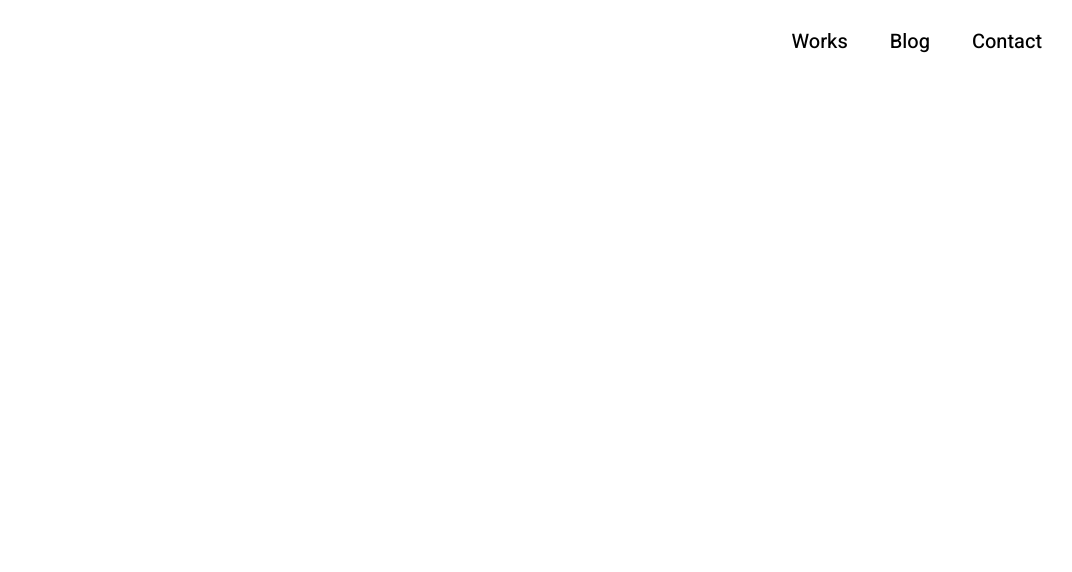
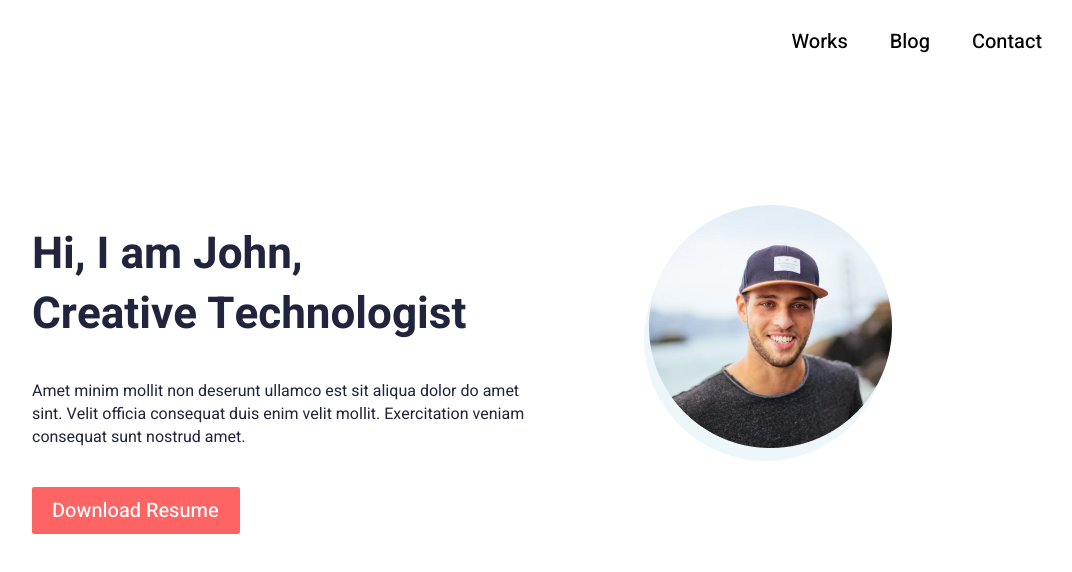
Before and after one commit to victorfilyk/personal-blog, a website: page app/index.html in a window 1280 px wide. Shown: the whole page, without its empty margins (178-1250 px from the left). Drawn offline with Linux system fonts and the light colour scheme.

Commit message:
About section for desktop done

```diff
--- a/app/index.html
+++ b/app/index.html
@@ -1,24 +1,31 @@
 <!DOCTYPE html>
 <html lang="en">
-
   <head>
-  <meta charset="UTF-8">
-  <meta name="viewport" content="width=device-width, initial-scale=1.0, user-scalable=no">
+    <meta charset="UTF-8" />
+    <meta name="viewport" content="width=device-width, initial-scale=1.0, user-scalable=no" />
     <title>Document</title>
-  <link rel="preconnect" href="https://fonts.googleapis.com">
-  <link rel="preconnect" href="https://fonts.gstatic.com" crossorigin>
-  <link href="https://fonts.googleapis.com/css2?family=Heebo:wght@300;400;500;700;900&display=swap" rel="stylesheet">
-  <link rel="stylesheet" href="css/style.min.css">
+    <link rel="preconnect" href="https://fonts.googleapis.com" />
+    <link rel="preconnect" href="https://fonts.gstatic.com" crossorigin />
+    <link
+      href="https://fonts.googleapis.com/css2?family=Heebo:wght@300;400;500;700;900&display=swap"
+      rel="stylesheet"
+    />
+    <link rel="stylesheet" href="css/style.min.css" />
   </head>
 
   <body>
-
     <header class="header">
       <div class="header__inner">
         <nav class="header__nav" id="header-nav">
-        <a class="header__navLink" href="https://google.com" target="_blank"><span class="header__navLinkText">Works</span></a>
-        <a class="header__navLink" href="https://apple.com" target="_blank"><span class="header__navLinkText">Blog</span></a>
-        <a class="header__navLink" href="https://microsoft.com" target="_blank"><span class="header__navLinkText">Contact</span></a>
+          <a class="header__navLink" href="https://google.com" target="_blank"
+            ><span class="header__navLinkText">Works</span></a
+          >
+          <a class="header__navLink" href="https://apple.com" target="_blank"
+            ><span class="header__navLinkText">Blog</span></a
+          >
+          <a class="header__navLink" href="https://microsoft.com" target="_blank"
+            ><span class="header__navLinkText">Contact</span></a
+          >
         </nav>
         <div class="header__button" id="header-button">
           <span class="header__buttonLine"></span>
@@ -29,13 +36,38 @@
     </header>
 
     <div class="wrapper">
-    <main class="main"></main>
+      <main class="main">
+        <section class="about">
+          <div class="container">
+            <div class="about__inner">
+              <div class="about__description">
+                <h2 class="about__whoAmI">
+                  Hi, I am John, <br />
+                  Creative Technologist
+                </h2>
+                <p class="about__descriptionText">
+                  Amet minim mollit non deserunt ullamco est sit aliqua dolor do amet sint. Velit
+                  officia consequat duis enim velit mollit. Exercitation veniam consequat sunt
+                  nostrud amet.
+                </p>
+                <a class="about__resumeButton" href="#">Download Resume</a>
+              </div>
+              <div class="about__profilePictureWrapper">
+                <img
+                  class="about__profilePicture"
+                  src="./images/profile-picture.png"
+                  alt="profilePicture"
+                />
+                <span class="about__profilePictureOutline"></span>
+              </div>
+            </div>
+          </div>
+        </section>
+      </main>
+
       <footer class="footer"></footer>
     </div>
 
-
-
     <script src="js/main.min.js"></script>
   </body>
-
 </html>
--- a/app/scss/_vars.scss
+++ b/app/scss/_vars.scss
@@ -4,3 +4,8 @@
 $md3: "992px";
 $md4: "1200px";
 $md5: "1400px";
+
+// colors
+$dark-color: #21243D;
+$primary-color: #FF6464;
+$grey-color: #EDF7FA;
--- a/app/scss/style.scss
+++ b/app/scss/style.scss
@@ -75,3 +75,63 @@
     }
   }
 }
+
+.about {
+  &__inner {
+    margin-top: 205px;
+    display: flex;
+    justify-content: space-between;
+  }
+
+  &__description {
+    color: $dark-color;
+    max-width: 506px;
+  }
+
+  &__whoAmI {
+    font-weight: bold;
+    font-size: 44px;
+    line-height: 60px;
+    margin-top: 20px;
+  }
+
+  &__descriptionText {
+    font-weight: normal;
+    font-size: 16px;
+    line-height: 23px;
+    margin: 35px 0 47px 0;
+  }
+
+  &__resumeButton {
+    padding: 9px 21px 9px 20px;
+    background: $primary-color;
+    border: none;
+    border-radius: 2px;
+    font-weight: 500;
+    font-size: 20px;
+    line-height: 29px;
+    color: #fff;
+    cursor: pointer;
+  }
+
+  &__profilePictureWrapper {
+    position: relative;
+  }
+
+  &__profilePicture {
+    width: 243px;
+    height: 243px;
+  }
+
+  &__profilePictureOutline {
+    display: inline-block;
+    width: 243px;
+    height: 243px;
+    background: $grey-color;
+    border-radius: 50%;
+    position: absolute;
+    top: 13px;
+    right: 5px;
+    z-index: -1;
+  }
+}
```
Also changed, not shown: app/css/style.min.css, app/images/profile-picture.png (added). Lines whose indentation alone changed are shown as unchanged.
